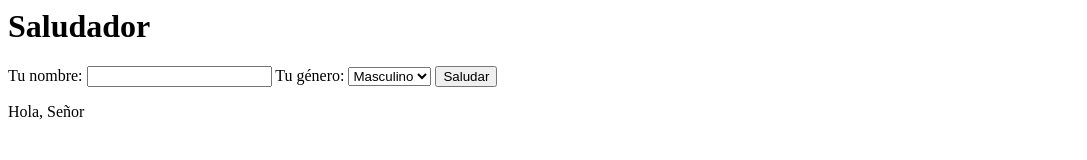
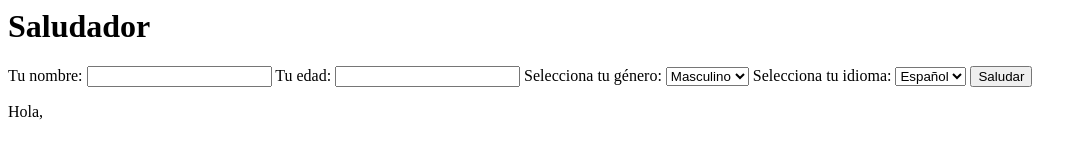
Before and after one commit to Jherson77u7/Tarea-de-Saludos, a website built with Parcel: page Saludos-main/index.html in a window 1280 px wide. Both pictures are taken after a click on the button "Saludar". Shown: the whole page, without its empty margins (0-1087 px from the left). Built offline with nearby package versions, Linux system fonts and the light colour scheme.

Commit message:
Ultimo Version (Prueba final)

```diff
--- a/Saludos-main/index.html
+++ b/Saludos-main/index.html
@@ -1,11 +1,22 @@
 <h1>Saludador</h1>
 <label for="nombre">Tu nombre:</label>
 <input type="text" id="nombre" />
-<label for="genero">Tu género:</label>
+
+<label for="edad">Tu edad:</label>
+<input type="number" id="edad" />
+
+<label for="genero">Selecciona tu género:</label>
 <select id="genero">
   <option value="masculino">Masculino</option>
   <option value="femenino">Femenino</option>
 </select>
+
+<label for="idioma">Selecciona tu idioma:</label>
+<select id="idioma">
+  <option value="es">Español</option>
+  <option value="en">Inglés</option>
+</select>
+
 <button id="saludar-button">Saludar</button>
 <div id="resultado-div"></div>
 
--- a/Saludos-main/src/presenter.js
+++ b/Saludos-main/src/presenter.js
@@ -1,17 +1,34 @@
 const button = document.querySelector("#saludar-button");
 const nombreInput = document.querySelector("#nombre");
+const edadInput = document.querySelector("#edad");
 const generoSelect = document.querySelector("#genero");
+const idiomaSelect = document.querySelector("#idioma");
 const div = document.querySelector("#resultado-div");
 
 button.addEventListener("click", () => {
   const nombre = nombreInput.value;
+  const edad = parseInt(edadInput.value, 10);
   const genero = generoSelect.value;
-  let saludo = `Hola...querid@, ${nombre}`;
+  const idioma = idiomaSelect.value;
 
-  if (genero === "masculino") {
-    saludo = `Hola, Señor ${nombre}`;
-  } else if (genero === "femenino") {
-    saludo = `Hola, Señora ${nombre}`;
+  let saludo;
+
+  if (idioma === "es") {
+    if (genero === "masculino") {
+      saludo = edad > 18 ? `Hola, Señor ${nombre}` : `Hola, ${nombre}`;
+    } else if (genero === "femenino") {
+      saludo = edad > 18 ? `Hola, Señora ${nombre}` : `Hola, ${nombre}`;
+    } else {
+      saludo = `Hola, ${nombre}`;
+    }
+  } else if (idioma === "en") {
+    if (genero === "masculino") {
+      saludo = edad > 18 ? `Hello, Mr. ${nombre}` : `Hello, ${nombre}`;
+    } else if (genero === "femenino") {
+      saludo = edad > 18 ? `Hello, Mrs. ${nombre}` : `Hello, ${nombre}`;
+    } else {
+      saludo = `Hello, ${nombre}`;
+    }
   }
 
   div.innerHTML = `<p>${saludo}</p>`;
```
